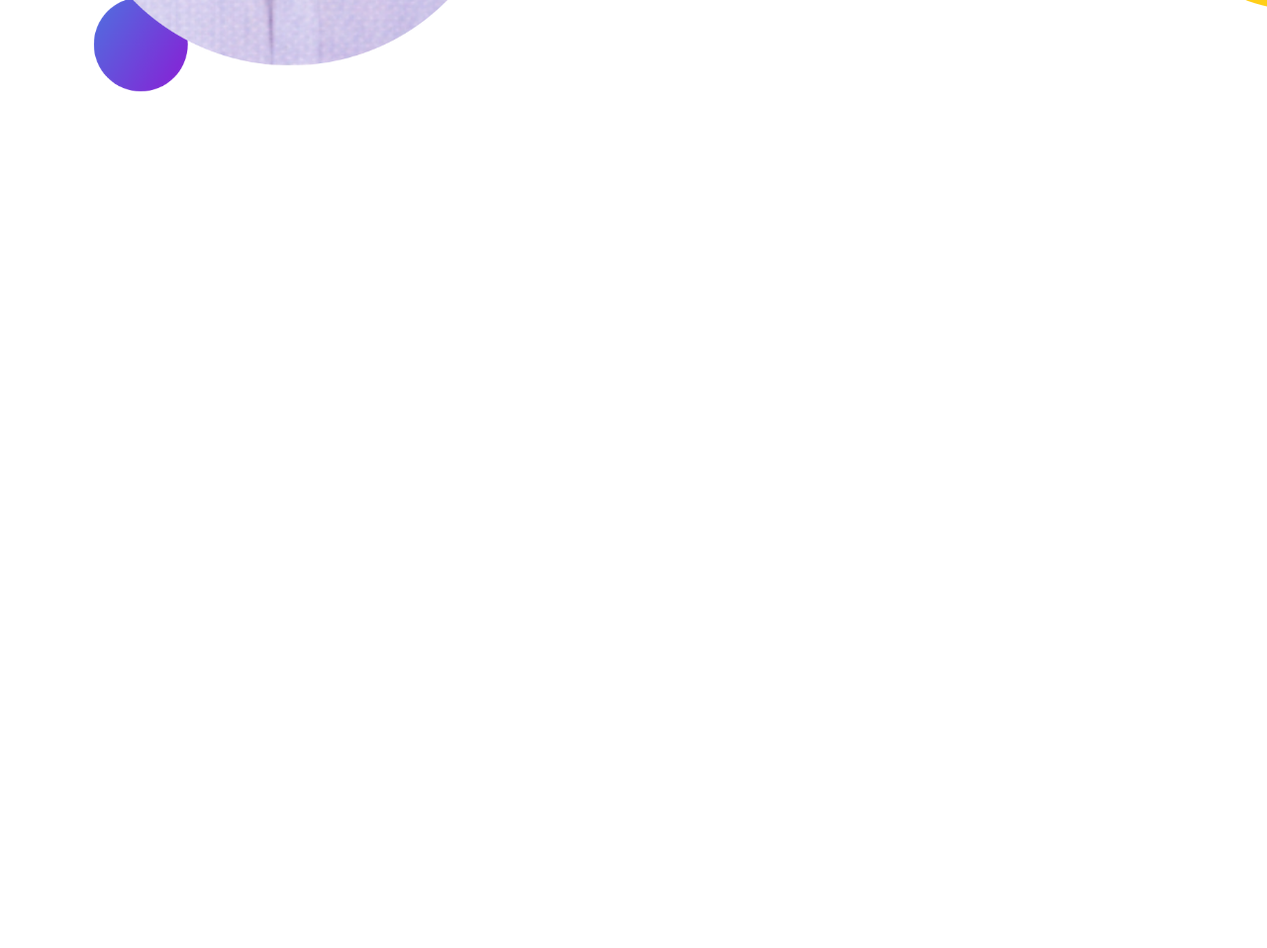
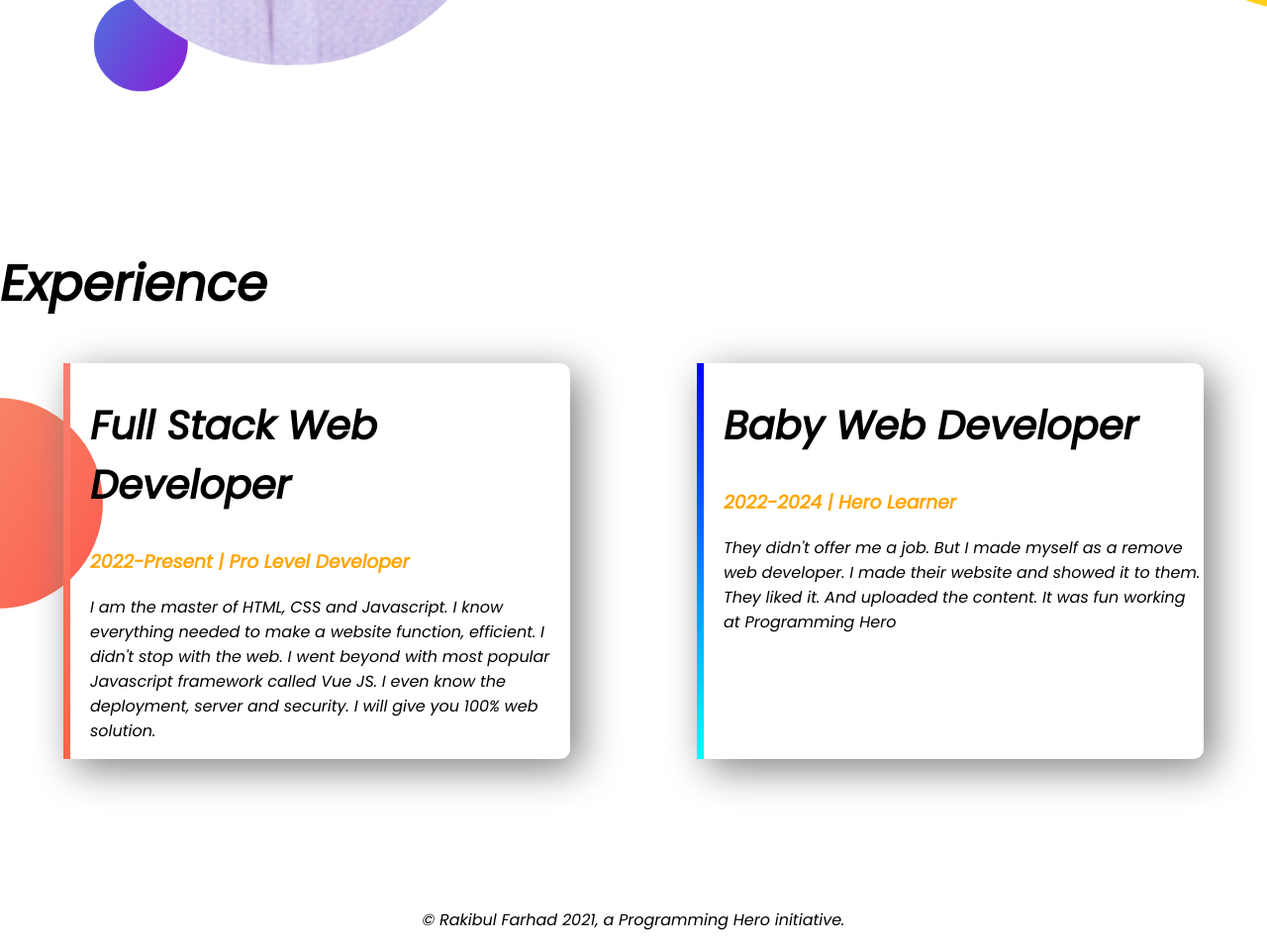
Before and after one commit to rakibulfarhad/developer-portfolio, a plain HTML site: page index.html in a window 1280 px wide. Shown: the part 1024-1982 px from the top of the page at 99% size. Before the commit the page ends 1274 px from the top, so only its background shows below. Drawn offline with Linux system fonts and the light colour scheme.

Commit message:
footer and experience added

```diff
--- a/index.html
+++ b/index.html
@@ -11,7 +11,7 @@
     <link rel="stylesheet" href="style.css">
 </head>
 <body>
-    <section class="top-banner">
+    <section class="top-banner flexible-container">
         <div class="half-width"><h1>Welcome To</h1>
             <H1><span class="orange-color">Rakibul Farhad</span> World!</H1>
             <h3>Build Climber and Train Stopper</h3>
@@ -22,7 +22,7 @@
             <img src="image/Rakibul.png" alt="">
         </div>
     </section>
-    <section class="dream-big">
+    <section class="dream-big flexible-container">
         <div class="half-width">
             <img src="image/rakib-bg.png" alt="">
         </div>
@@ -34,5 +34,23 @@
         </div>
 
     </section>
+    <section class="experience-area">
+            <h1>Experience</h1>
+            <div class="flexible-container">
+                <div id="full-stack-experience" class="experience-item">
+                    <h2>Full Stack Web Developer</h2>
+                    <h3 class="orange-color">2022-Present | Pro Level Developer</h3>
+                    <p>I am the master of HTML, CSS and Javascript. I know everything needed to make a website function, efficient. I didn't stop with the web. I went beyond with most popular Javascript framework called Vue JS. I even know the deployment, server and security. I will give you 100% web solution.</p>
+                </div>
+                <div id="web-dev-experience" class="experience-item">
+                    <h2>Baby Web Developer</h2>
+                    <h3 class="orange-color">2022-2024 | Hero Learner</h3>
+                    <p>They didn't offer me a job. But I made myself as a remove web developer. I made their website and showed it to them. They liked it. And uploaded the content. It was fun working at Programming Hero</p>
+                </div>
+            </div>
+    </section>
+    <footer>
+        <p>© Rakibul Farhad 2021, a Programming Hero initiative.</p>
+    </footer>
 </body>
 </html>
--- a/style.css
+++ b/style.css
@@ -5,10 +5,13 @@ body{
 h1{
     font-size: 50px;
 }
+h2{
+    font-size: 40px;
+}
 .orange-color{
     color: orange;
 }
-section{
+.flexible-container{
     display: flex;
     margin-bottom: 150px;
 }
@@ -36,3 +39,29 @@ section{
     background-repeat: no-repeat;
     background-position: right;
 }
+.experience-area{
+    background-image: url(image/exp-bg.png);
+    background-repeat: no-repeat;
+    background-position: left;
+}
+.experience-item{
+    width: 40%;
+    margin-left: 5%;
+    margin-right: 5%;
+    padding-left: 20px;
+    border-radius: 10px;
+    box-shadow: 10px 10px 40px gray;
+}
+#web-dev-experience{
+    border-left: 7px solid;
+    border-image: linear-gradient(blue, cyan);
+    border-image-slice: 1;
+}
+#full-stack-experience{
+    border-left: 7px solid;
+    border-image: linear-gradient(salmon, tomato);
+    border-image-slice: 1;
+}
+footer p{
+    text-align: center;
+}
```
Also changed, not shown: image/Rakibul-removebg-preview.png (deleted), image/jhankar.png (deleted), image/jhankar2.png (deleted).
